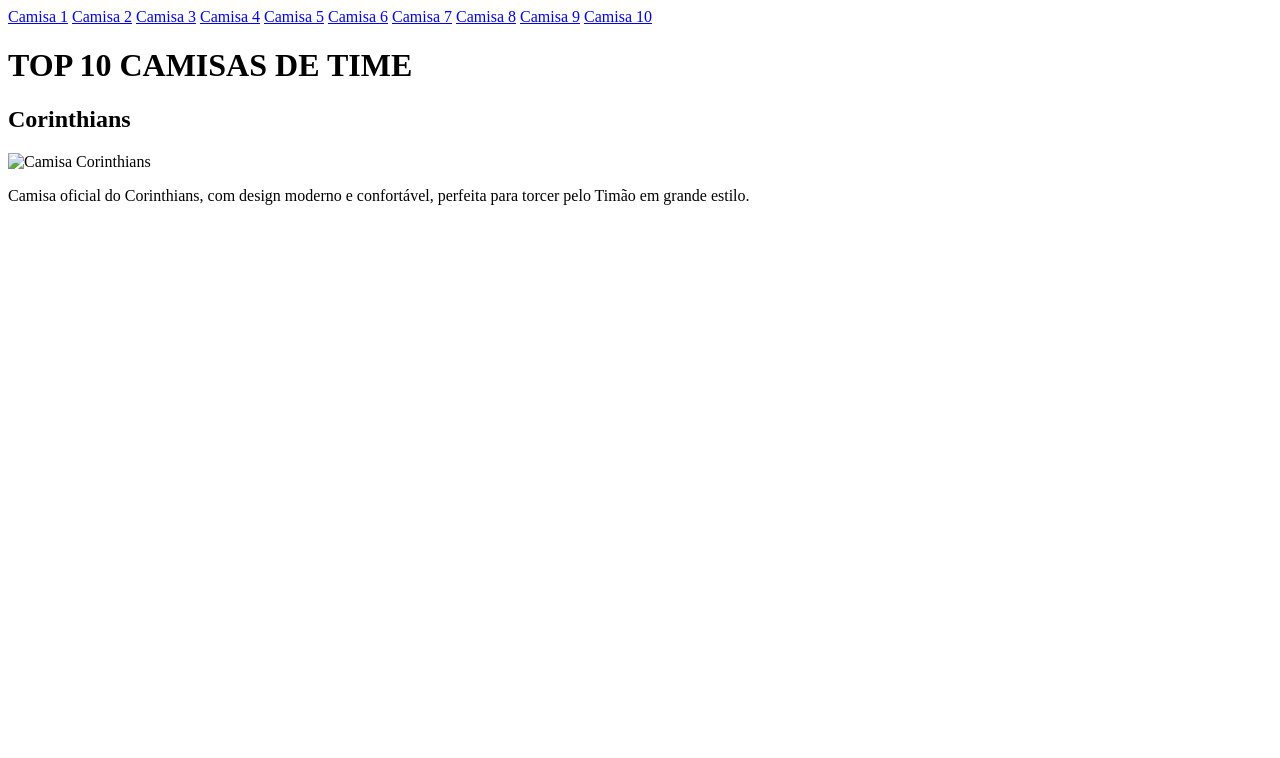
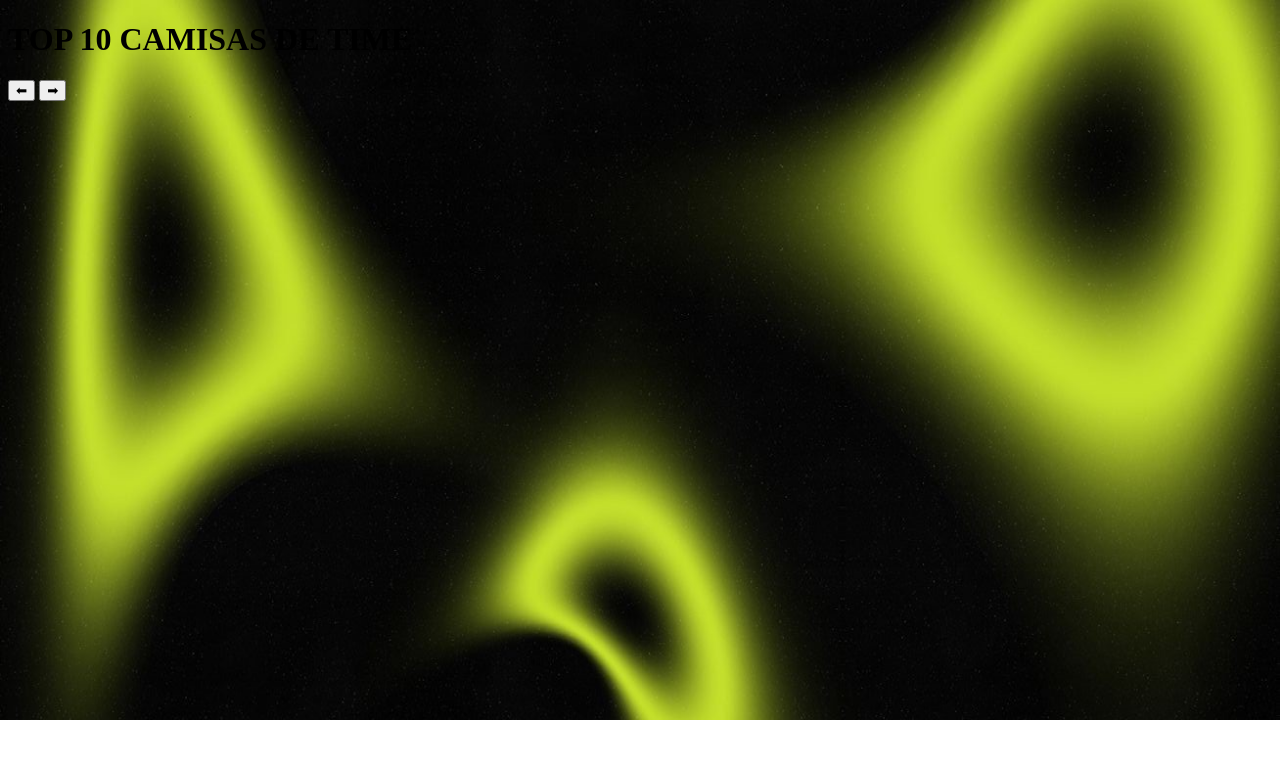
Before and after one commit to jrs1lva/meu-top-10, a plain HTML site: page index.html in a window 1280 px wide. Drawn offline with Linux system fonts and the light colour scheme.

Commit message:
feat: html

```diff
--- a/index.html
+++ b/index.html
@@ -7,24 +7,15 @@
     <title>Top 10</title>
 </head>
 <body>
-    <nav>
-        <a href="camisa1">Camisa 1</a>
-        <a href="camisa2">Camisa 2</a>
-        <a href="camisa3">Camisa 3</a>
-        <a href="camisa4">Camisa 4</a>
-        <a href="camisa5">Camisa 5</a>
-        <a href="camisa6">Camisa 6</a>
-        <a href="camisa7">Camisa 7</a>
-        <a href="camisa8">Camisa 8</a>
-        <a href="camisa9">Camisa 9</a>
-        <a href="camisa10">Camisa 10</a>
-    </nav>
     <h1>TOP 10 CAMISAS DE TIME</h1>
 
-    <div>
-        <h2>Corinthians</h2>
-        <img src="imagens/corinthians.jpg" alt="Camisa Corinthians">
-        <p>Camisa oficial do Corinthians, com design moderno e confortável, perfeita para torcer pelo Timão em grande estilo.</p>
+    <div id="slides-container"></div>
+
+    <div class="botoes">
+        <button id="btn-voltar" class="botao-voltar">⬅</button>
+        <button id="btn-avancar" class="botao-avancar">➡</button>
     </div>
+
+    <script src="script.js"></script>
 </body>
 </html>
--- a/style.css
+++ b/style.css
@@ -0,0 +1,5 @@
+body {
+    background-image: url(assets/background-page.jpg);
+    background-size: cover;
+    background-repeat: no-repeat;
+}
```
Also changed, not shown: assets/background-page.jpg (added).
